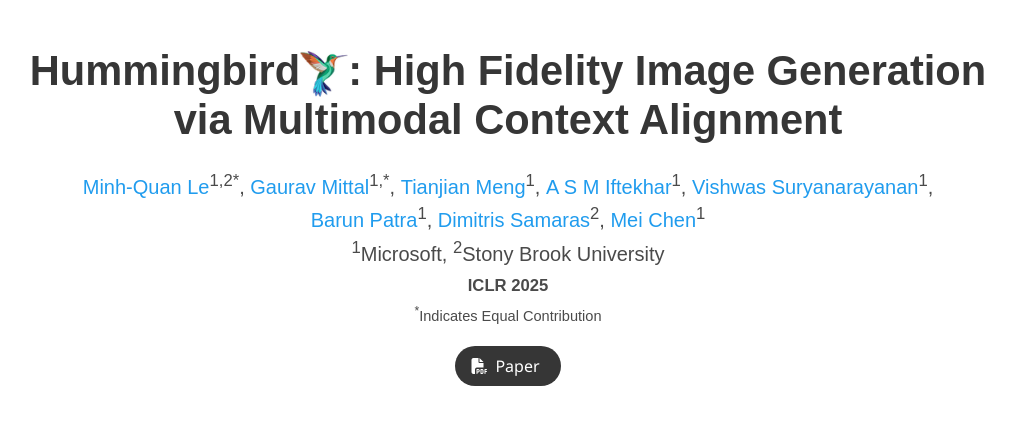
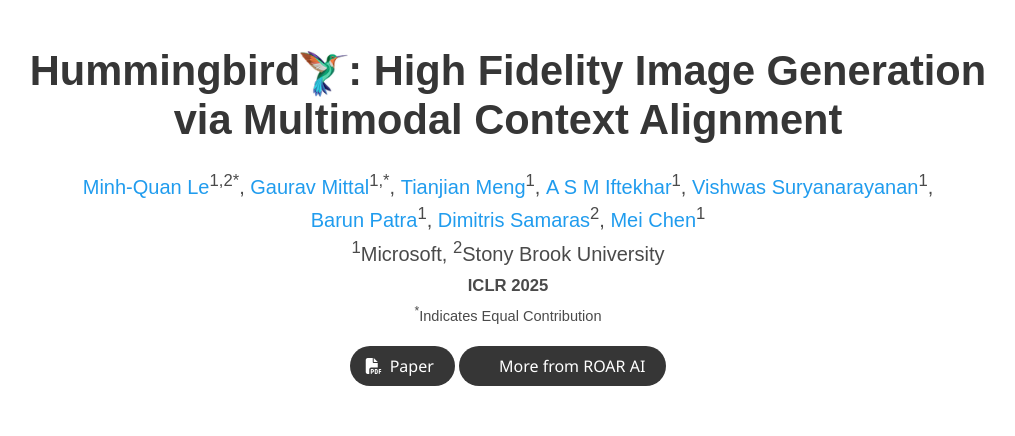
Before and after one commit to roar-ai/hummingbird, a plain HTML site: page index.html in a window 1280 px wide. Shown: the top 436 px of the page, without its empty margins (132-1147 px from the left). Drawn offline with nearby package versions, Linux system fonts and the light colour scheme; some icons are missing; a web font is replaced by a local one.

Commit message:
add roar ai button

```diff
--- a/index.html
+++ b/index.html
@@ -104,6 +104,16 @@
                       <i class="fas fa-file-pdf"></i>
                     </span>
                     <span>Paper</span>
+                  </a>
+                </span>
+
+                <span class="link-block">
+                  <a href="https://roar-ai.github.io/" target="_blank"
+                    class="external-link button is-normal is-rounded is-dark">
+                    <span class="icon">
+                      <i class="ai ai-arxiv"></i>
+                    </span>
+                    <span>More from ROAR AI</span>
                   </a>
                 </span>
 
```
